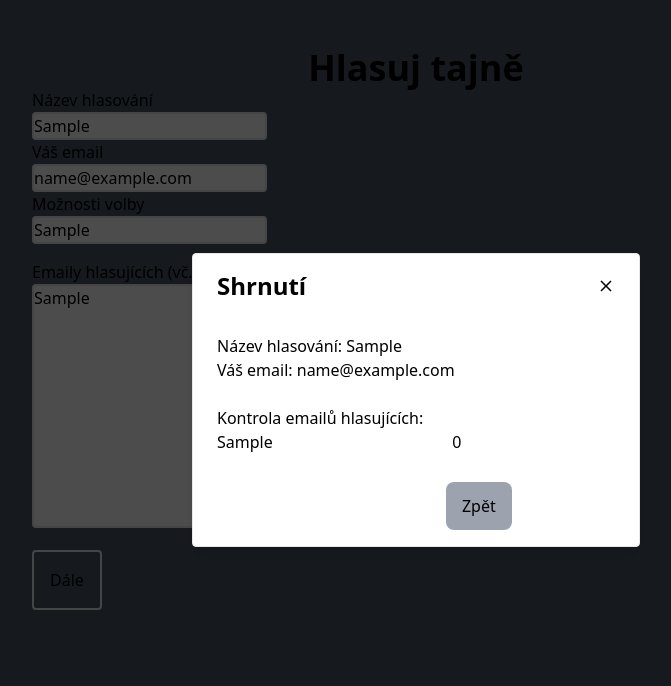
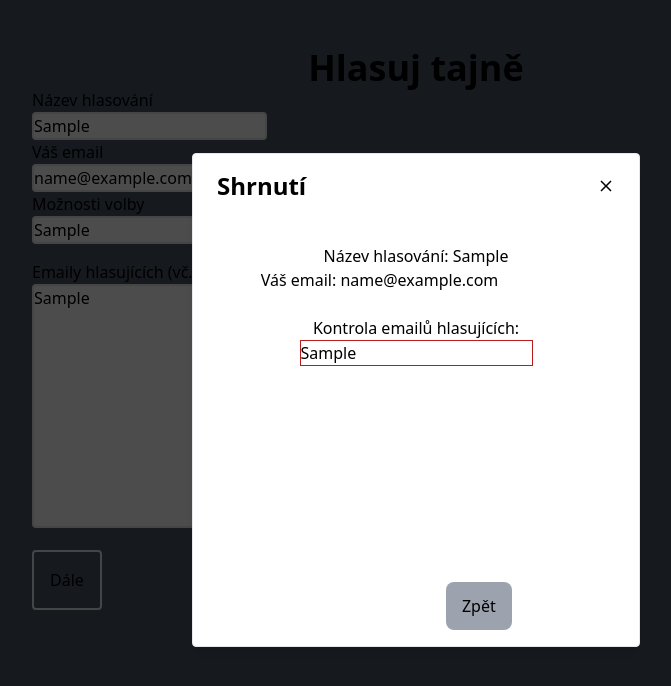
Before and after one commit to Idealiste-cz/ideal-voting-frontend, a Vue app: page / in a window 1280 px wide. Both pictures are taken after typing "Sample", "name@example.com", "Sample", "Sample" into the empty fields and a click on the button "Dále". Shown: the top 686 px of the page, without its empty margins (224-895 px from the left). Built offline with nearby package versions, Linux system fonts and the light colour scheme.

Commit message:
modal manipulation

```diff
--- a/src/helpers/emails.js
+++ b/src/helpers/emails.js
@@ -8,11 +8,11 @@ export function parseEmails(data) {
     for (let i = 0; i < splitData.length; i++) {
         if (regexNamedEmail(splitData[i])) {
             let preparedData = prepareNamedEmail(splitData[i]);
-            parsedData.push({ status: 1, email: preparedData.email, name: preparedData.name });
+            parsedData.push({ id: i, status: true, email: preparedData.email, name: preparedData.name });
         } else if (regexPlainEmail(splitData[i])) {
-            parsedData.push({ status: 1, email: splitData[i], name: null});
+            parsedData.push({ id: i, status: true, email: splitData[i], name: null});
         } else {
-            parsedData.push({ status: 0, email: splitData[i], name: null});
+            parsedData.push({ id: i, status: false, email: splitData[i], name: null});
         }
     }
 
--- a/src/main.css
+++ b/src/main.css
@@ -1,3 +1,12 @@
 @tailwind base;
 @tailwind components;
 @tailwind utilities;
+
+.scroll {
+  width: 100%;
+  height: 40vh;
+  overflow-x: hidden;
+  overflow-y: auto;
+  text-align: center;
+  padding: 10px;
+}
--- a/src/views/Home.vue
+++ b/src/views/Home.vue
@@ -1,5 +1,5 @@
 <template>
-    <div class="container mx-auto max-w-screen-md">
+    <div class="container mx-auto max-w-screen-md" @keydown.esc="showModal = false">
         <div id="home-header">
             <h1 class="text-4xl text-center font-bold mt-12">Hlasuj tajně</h1>
         </div>
--- a/src/views/partials/NewBallotValidation.vue
+++ b/src/views/partials/NewBallotValidation.vue
@@ -1,9 +1,14 @@
 <template>
-	<div class="main-modal fixed w-full h-100 inset-0 z-50 overflow-hidden flex justify-center items-center animated fadeIn faster"
-		style="background: rgba(0,0,0,.7);">
+	<div
+		class="main-modal fixed w-full h-100 inset-0 z-50 overflow-hidden flex justify-center items-center animated fadeIn faster"
+		style="background: rgba(0,0,0,.7);"
+	>
 		<div
-			class="border border-teal-500 shadow-lg modal-container bg-white w-11/12 md:max-w-md mx-auto rounded shadow-lg z-50 overflow-y-auto">
+			class="border border-teal-500 shadow-lg modal-container bg-white w-11/12 md:max-w-md mx-auto rounded shadow-lg z-50 overflow-y-auto"
+
+		>
 			<div class="modal-content py-4 text-left px-6">
+
 				<!--Title-->
 				<div class="flex justify-between items-center pb-3">
 					<p class="text-2xl font-bold">Shrnutí</p>
@@ -18,13 +23,19 @@
 				</div>
 				<!--Body-->
 				<div class="my-5">
-                <div>
+                <div class="scroll">
                             Název hlasování: {{ ballotName }}<br>
                             Váš email: <input type="text" v-model="ballotAdminEmail" class="bg-transparent"><br>
                             <br>
                             <h3>Kontrola emailů hlasujících:</h3>
                             <span v-for="voter in ballotVoters" :key="voter.email">
-                                <input type="text" :value="voter.email" class="bg-transparent voter-input"> {{ voter.status }} {{ voter.name }}<br>
+                                <input
+									type="text"
+									:value="voter.email"
+									:data-voters="voter.id"
+									:class="{ 'border-red-700' : !voter.status }"
+									class="bg-transparent voter-input border"
+								> {{ voter.name }}<br>
                             </span>
                         </div>
 				</div>
```
